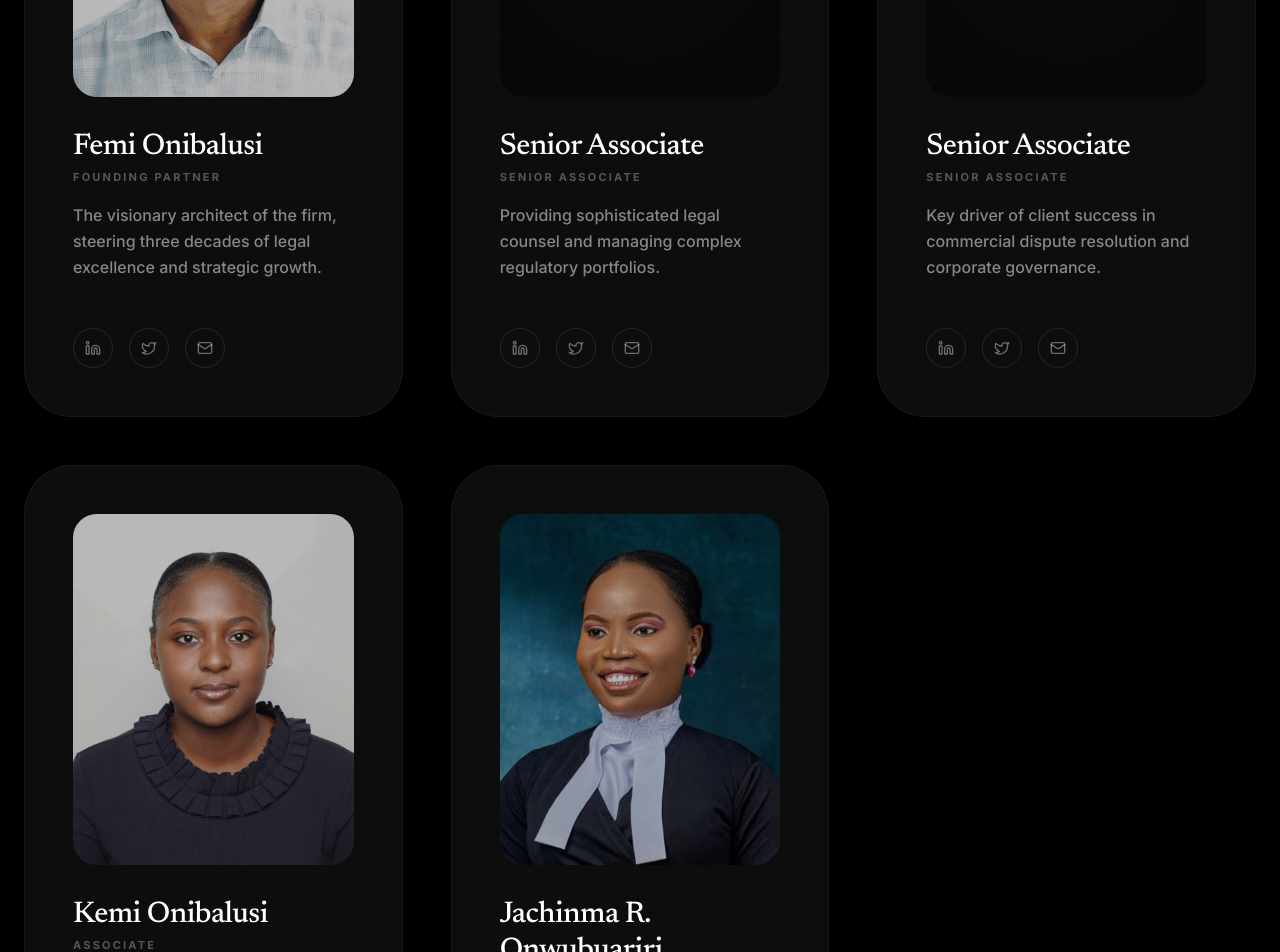
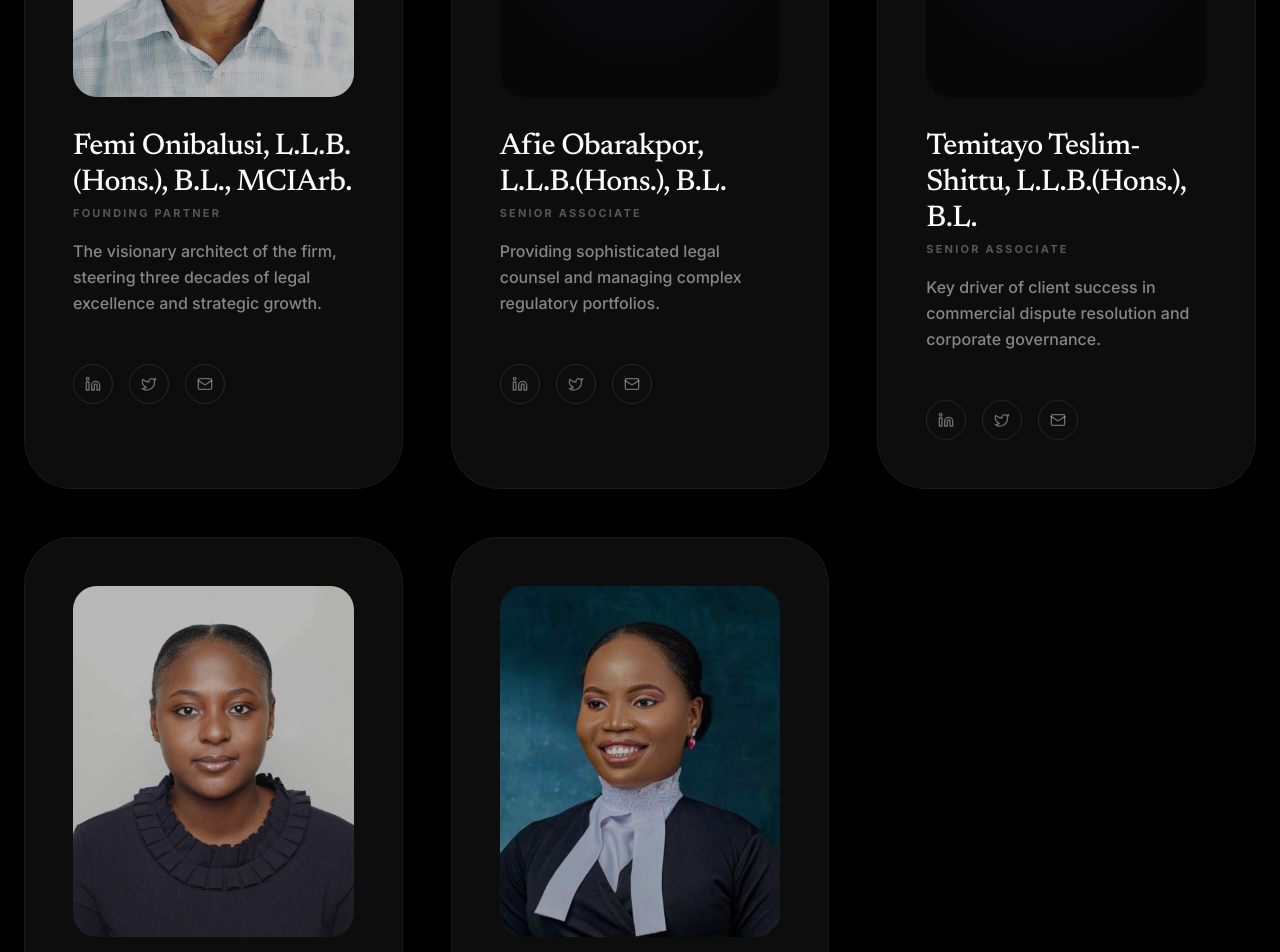
Before and after one commit to sherifferuks/adebolaonibalusi, a Next.js app: page /team in a window 1280 px wide. Shown: the part 980-1932 px from the top of the page. Built offline with nearby package versions, Linux system fonts and the light colour scheme.

Commit message:
Finalized team names and professional titles

```diff
--- a/src/app/team/page.tsx
+++ b/src/app/team/page.tsx
@@ -7,31 +7,31 @@ import { ArrowRight, Twitter, Linkedin, Mail } from 'lucide-react';
 
 const teamMembers = [
     {
-        name: 'Femi Onibalusi',
+        name: 'Femi Onibalusi, L.L.B.(Hons.), B.L., MCIArb.',
         role: 'Founding Partner',
         description: 'The visionary architect of the firm, steering three decades of legal excellence and strategic growth.',
         image: '/team/femi.png'
     },
     {
-        name: 'Senior Associate',
+        name: 'Afie Obarakpor, L.L.B.(Hons.), B.L.',
         role: 'Senior Associate',
         description: 'Providing sophisticated legal counsel and managing complex regulatory portfolios.',
         image: null
     },
     {
-        name: 'Senior Associate',
+        name: 'Temitayo Teslim-Shittu, L.L.B.(Hons.), B.L.',
         role: 'Senior Associate',
         description: 'Key driver of client success in commercial dispute resolution and corporate governance.',
         image: null
     },
     {
-        name: 'Kemi Onibalusi',
+        name: 'Kemi Onibalusi, L.L.B.(Hons.), B.L., MSc (Hons.)',
         role: 'Associate',
         description: 'Meticulous legal practitioner focused on corporate advisory and innovative dispute resolution.',
         image: '/team/kemi.png'
     },
     {
-        name: 'Jachinma R. Onwubuariri',
+        name: 'Jachinma R. Onwubuariri, L.L.B.(Hons.), B.L.',
         role: 'Associate',
         description: 'Supporting the firm\'s multi-disciplinary practice with rigorous research and strategic advocacy.',
         image: '/team/jachinma.png'
```
